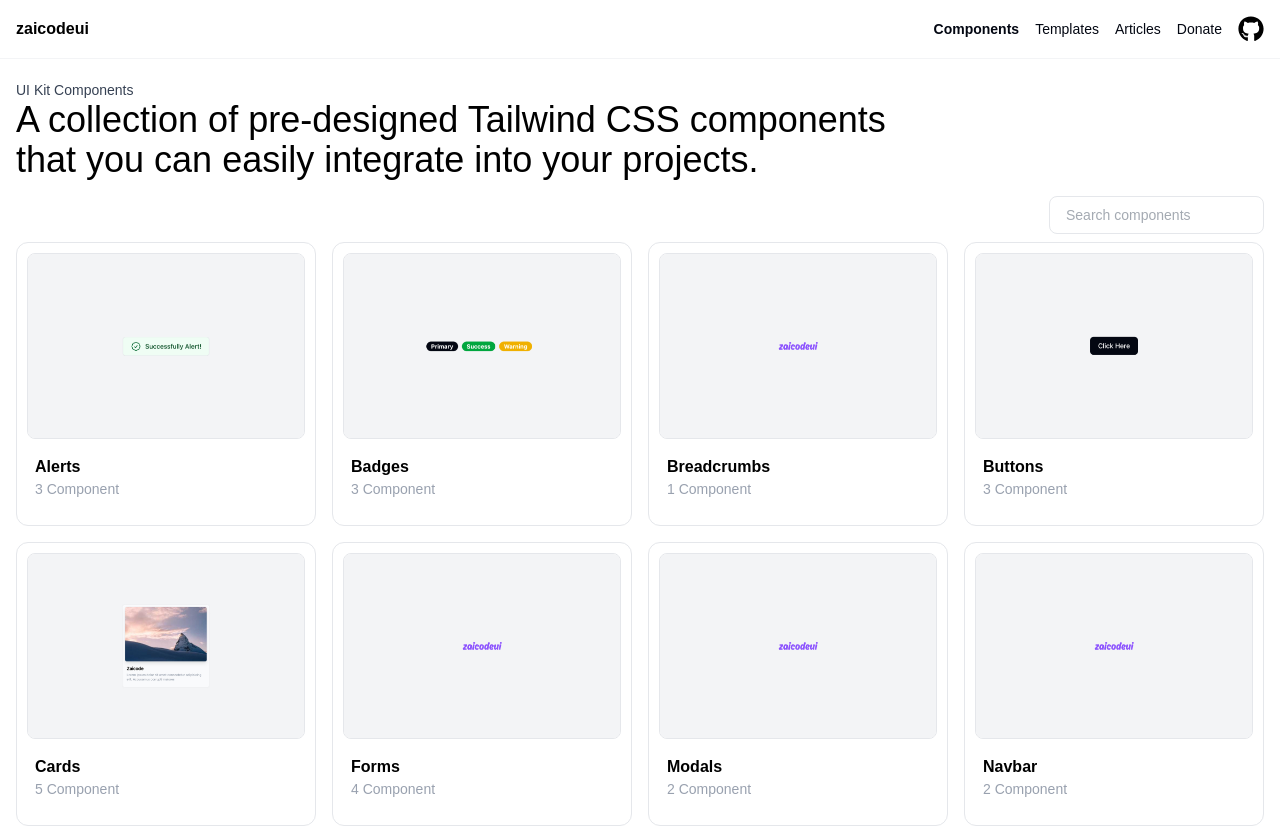
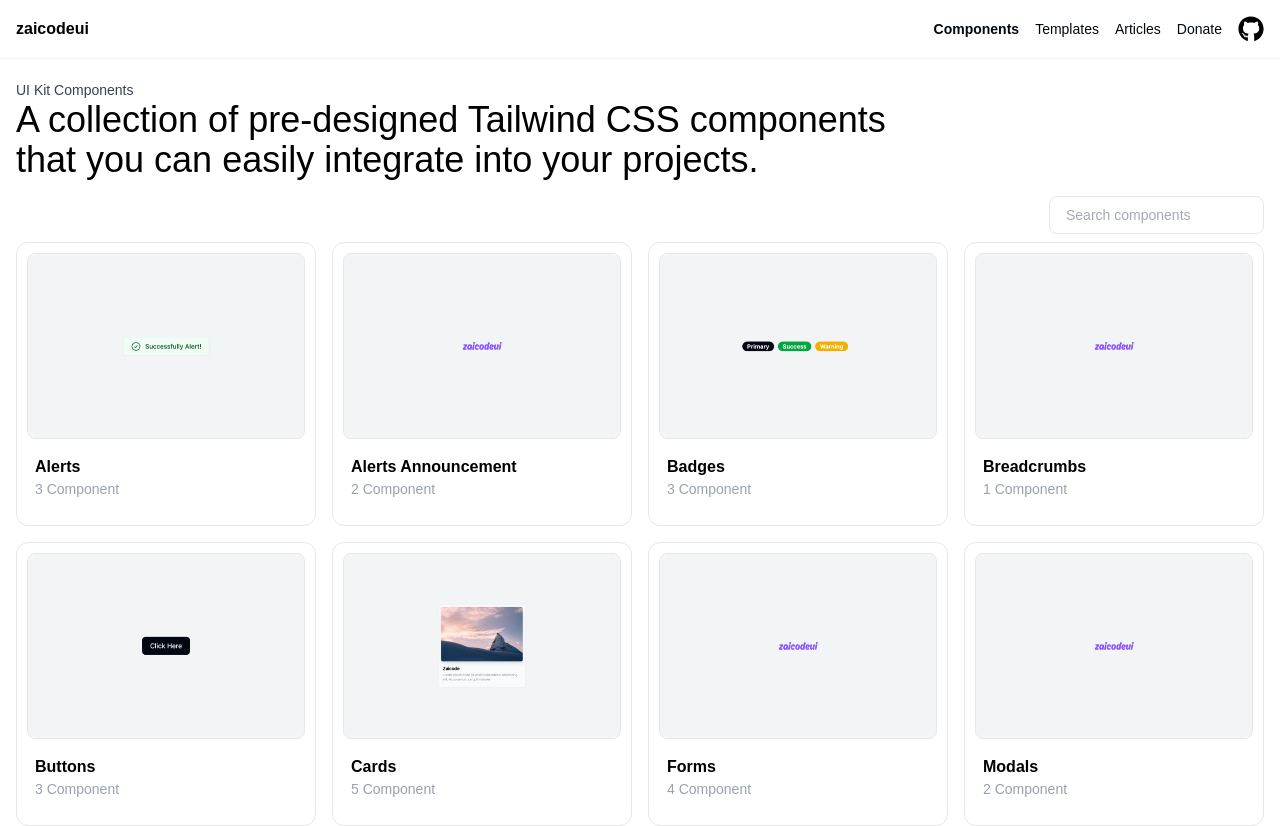
Before and after one commit to Jarramdhan28/zaicodeui, a React (Vite) app: page /components in a window 1280 px wide. Shown: the top 826 px of the page. Built offline with nearby package versions, Linux system fonts and the light colour scheme; a web font is replaced by a local one.

Commit message:
add new component alerts announcement

```diff
--- /dev/null
+++ b/public/components/html/alert-announcement/basic.html
@@ -0,0 +1,3 @@
+<div class="w-full bg-gray-100 py-2 text-center ">
+  <p>This is an announcement.📢 </p>
+</div>
--- /dev/null
+++ b/public/components/html/alert-announcement/with-button-and-close.html
@@ -0,0 +1,18 @@
+<div class="w-full bg-gray-200 px-4 py-2.5 mx-4 rounded-md flex justify-between items-center gap-2">
+  <div class="flex gap-4 items-center">
+    <h2 class="font-semibold text-xl bg-blue-50/50 px-3 py-1 rounded-md">ZaicodeUI</h2>
+    <p>
+      <span class="font-bold">Limited Time Offer!</span>
+      Get exclusive benefits before it’s gone.😉</p>
+  </div>
+  <div class="flex gap-2 items-center">
+    <button class="bg-white text-sm px-3 py-2 rounded-md hover:bg-gray-50 transition-colors duration-200">
+      Learn More
+    </button>
+    <button type="submit" class="hover:bg-gray-100 transition-colors duration-200 rounded-md px-2 py-2">
+      <svg xmlns="http://www.w3.org/2000/svg" viewBox="0 0 24 24" fill="currentColor" class="size-5">
+        <path fill-rule="evenodd" d="M5.47 5.47a.75.75 0 0 1 1.06 0L12 10.94l5.47-5.47a.75.75 0 1 1 1.06 1.06L13.06 12l5.47 5.47a.75.75 0 1 1-1.06 1.06L12 13.06l-5.47 5.47a.75.75 0 0 1-1.06-1.06L10.94 12 5.47 6.53a.75.75 0 0 1 0-1.06Z" clip-rule="evenodd" />
+      </svg>
+    </button>
+  </div>
+</div>
--- a/src/data/componentIndex.ts
+++ b/src/data/componentIndex.ts
@@ -126,5 +126,16 @@ export const componentFiles: ComponentFileMeta[] = [
     file: 'components/html/breadcrumb/breadcrumb.html',
     category: 'Breadcrumbs',
     title: 'Basic Breadcrumb',
+  },
+  //Alert Announcement
+  {
+    file: 'components/html/alert-announcement/basic.html',
+    category: 'Alerts Announcement',
+    title: 'Basic Alert Announcement',
+  },
+  {
+    file: 'components/html/alert-announcement/with-button-and-close.html',
+    category: 'Alerts Announcement',
+    title: 'Alert Announcement With Button and Close Button',
   }
 ]
```
